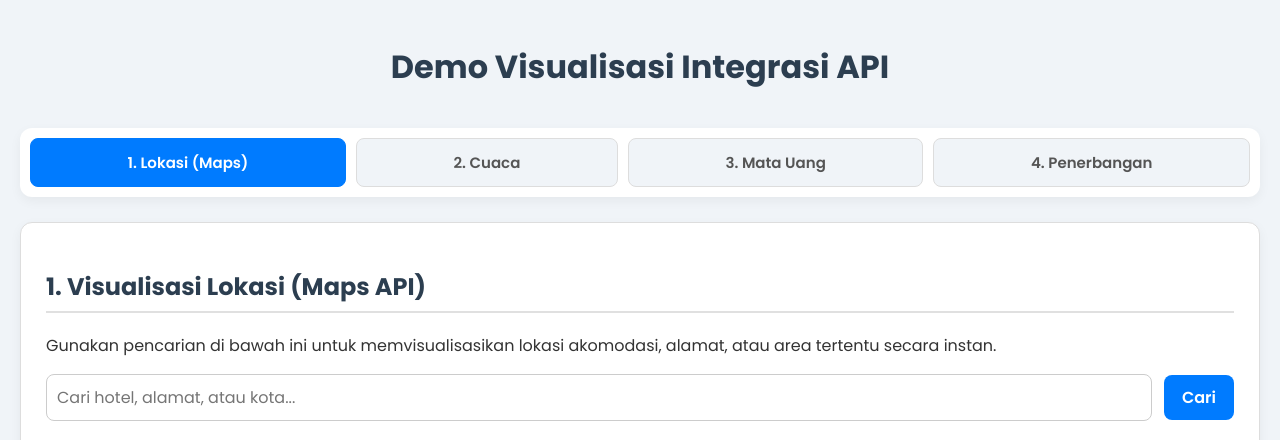
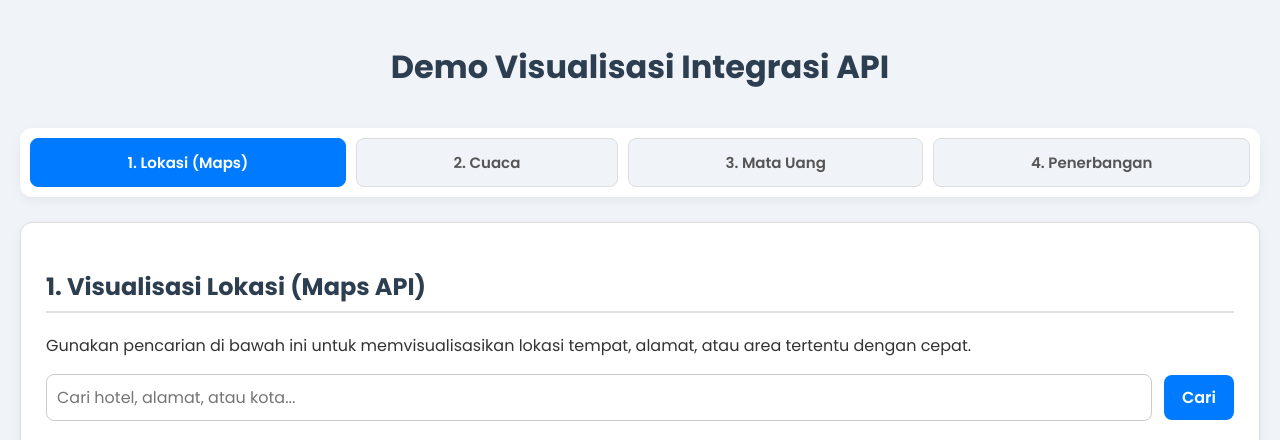
Before and after one commit to vincentiabelindaa/uts-tst, a plain HTML site: page index.html in a window 1280 px wide. Shown: the top 440 px of the page. Drawn offline with Linux system fonts and the light colour scheme; no server answers.

Commit message:
update caption

```diff
--- a/index.html
+++ b/index.html
@@ -22,7 +22,7 @@
   </nav>
   <section id="maps-section" class="api-section active">
     <h2>1. Visualisasi Lokasi (Maps API)</h2>
-    <p>Gunakan pencarian di bawah ini untuk memvisualisasikan lokasi akomodasi, alamat, atau area tertentu secara instan.</p>
+    <p>Gunakan pencarian di bawah ini untuk memvisualisasikan lokasi tempat, alamat, atau area tertentu dengan cepat.</p>
 
     <div class="input-group">
       <input type="text" id="lokasiInput" placeholder="Cari hotel, alamat, atau kota...">
```
